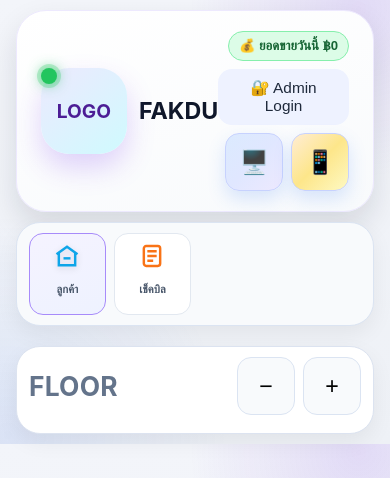
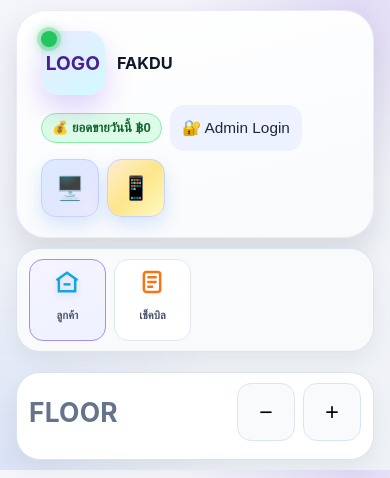
Before and after one commit to kisoga4-commits/ZABO, a Flask app: template templates/index.html in a window 390 px wide. Shown: the top 478 px of the page. Run offline with Flask 3, Linux system fonts and the light colour scheme; the template is opened without the code that fills it, so the values that code supplies are empty; data comes from the database, SQL or seed files in the repository; parts of the project's set-up code (start-up, migrations or seed data) failed here and were passed over; some libraries are stand-ins or nearby versions.

Commit message:
Fix mobile header wrapping and backstore/menu category UX

```diff
--- a/static/style.css
+++ b/static/style.css
@@ -1176,6 +1176,37 @@ main{display:grid;gap:10px}
   #customer .full-width-pane{max-height:calc(100vh - 220px)}
   #cashier #checkout-list{max-height:calc(100vh - 220px)}
   .customer-facing-items{max-height:calc(100vh - 210px)}
+  .desktop-shell .modern-header{
+    align-items:flex-start;
+    gap:10px;
+    flex-wrap:wrap;
+  }
+  .desktop-shell .brand-left{
+    min-width:0;
+    flex:1 1 260px;
+  }
+  .desktop-shell #header-store-name{
+    margin-top:2px;
+    font-size:1.15rem;
+    line-height:1.2;
+    overflow-wrap:anywhere;
+    word-break:break-word;
+  }
+  .desktop-shell .header-icons{
+    width:100%;
+    justify-content:flex-start;
+  }
+}
+
+@media (max-width: 560px){
+  .desktop-shell .hero-logo{
+    width:64px;
+    height:64px;
+    border-radius:18px;
+  }
+  .desktop-shell #header-store-name{
+    font-size:1.02rem;
+  }
 }
 
 /* customer mode: POS-like quick action bar for send-to-kitchen */
```
Also changed, not shown: static/app.js (+22 -13 lines).
